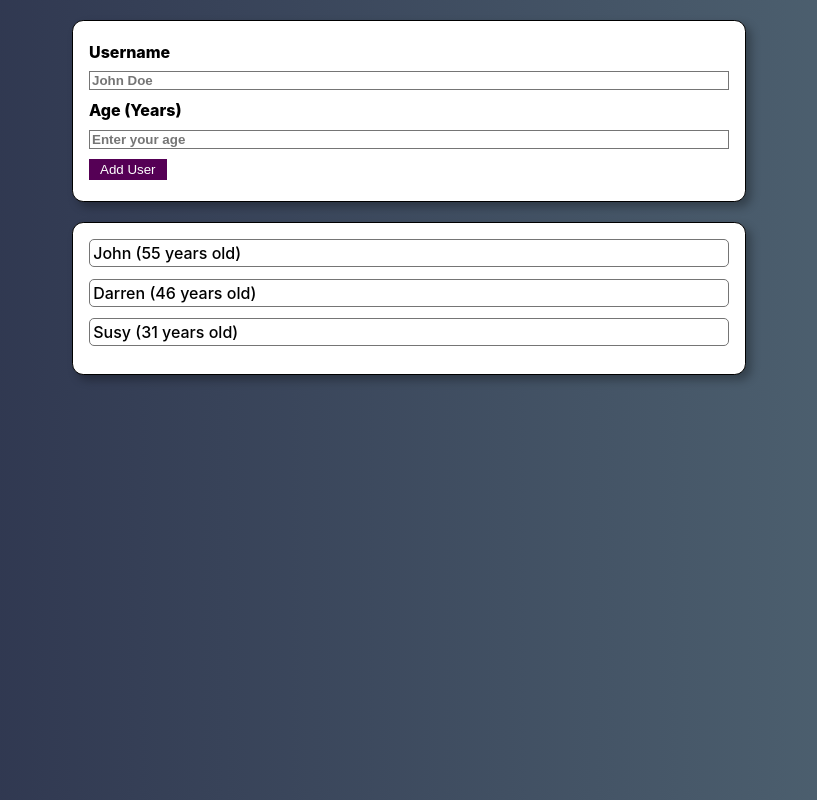
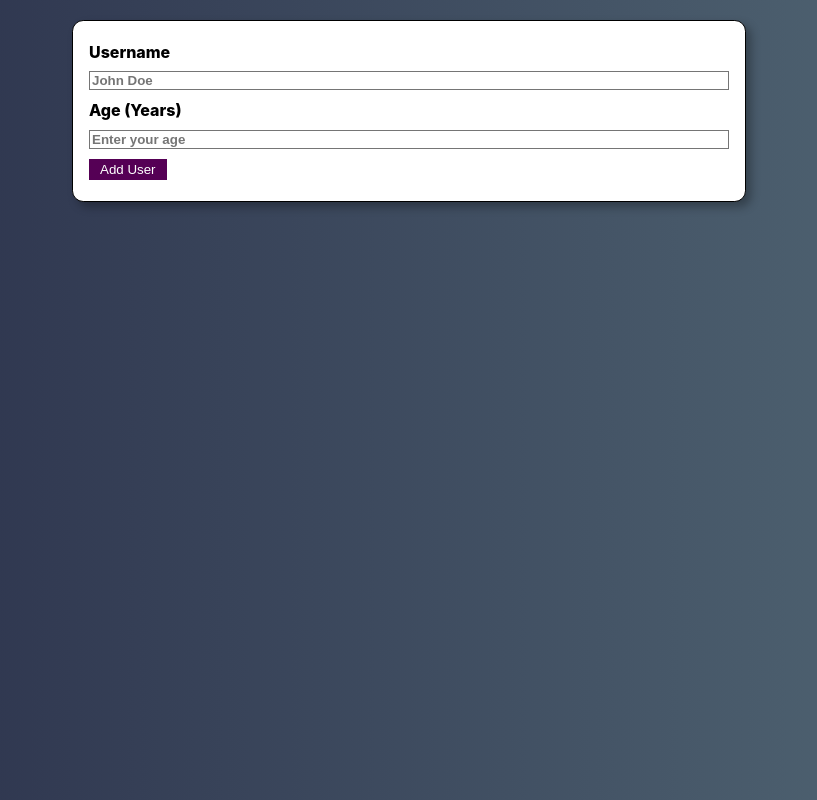
Before and after one commit to m100dev/userlist-app, a React (Create React App) app: page / in a window 1280 px wide. Shown: the whole page, without its empty margins (231-1048 px from the left). Built offline with nearby package versions, Linux system fonts and the light colour scheme.

Commit message:
refactored code and removed NewUsers component as it wasn't really needed. Also added checks to user inputs to ensure that proper inputs are used

```diff
--- a/src/App.js
+++ b/src/App.js
@@ -1,31 +1,13 @@
 import React, { useState } from 'react';
 
-import NewUsers from './components/NewUsers/NewUsers';
+import NewUsersForm from './components/NewUsers/NewUsersForm';
 import UserList from './components/UserList';
 
 import './App.css';
 
-const DUMMY_USERS = [
-  {
-    id: 'e1',
-    name: 'John',
-    age: 55
-  },
-  {
-    id: 'e2',
-    name: 'Darren',
-    age: 46
-  },
-  {
-    id: 'e3',
-    name: 'Susy',
-    age: 31
-  },
+function App() {
 
-];
-
-function App() {
-  const[userData, setUserData] = useState(DUMMY_USERS);
+  const[userData, setUserData] = useState('');
 
   const addNewUser = (newUser) => {
     const user = {
@@ -35,12 +17,10 @@ function App() {
     setUserData((prevUserData) => [...prevUserData, user]);
   };
 
-  console.log(userData);
-
   return (
     <div className="App">
-      <NewUsers onSaveUserData={addNewUser} />
-      <UserList userItem={userData} />
+      <NewUsersForm onSaveUserData={addNewUser} />
+      {userData.length > 0 && <UserList userItem={userData} />}
     </div>
   );
 }
--- a/src/components/Modals/ErrorModal.js
+++ b/src/components/Modals/ErrorModal.js
@@ -5,10 +5,10 @@ import './ErrorModal.css';
 
 const ErrorModal = (props) => {
 
-
-
+    // When the user clicks on the okay, it sends state info to parent component
+    // to update the showErrorModal state.
     const handleModalClose = () => {
-        console.log('modal close')
+        props.onSaveErrorModalClose(false);
     };
 
     return (
--- a/src/components/NewUsers/NewUsers.js
+++ /dev/null
@@ -1,24 +0,0 @@
-import React from 'react';
-import Card from '../../utility/Card';
-import NewUsersForm from './NewUsersForm';
-
-import './NewUsers.css';
-
-const NewUsers = props => {
-
-    const saveSubmitData = (savedData) => {
-        const newUserData = {
-            ...savedData
-        }
-
-        props.onSaveUserData(newUserData);
-    };
-
-    return (
-        <Card>
-            <NewUsersForm onSaveSubmitData={saveSubmitData}/>
-        </Card>
-    );
-};
-
-export default NewUsers;
--- a/src/components/NewUsers/NewUsersForm.css
+++ b/src/components/NewUsers/NewUsersForm.css
@@ -28,7 +28,7 @@
     background-color: rgb(85, 0, 85);
     border: 1px solid rgb(85, 0, 85);
     color: white;
-    padding: 2px 10px
+    padding: 2px 10px;
 }
 
 .user-form__actions button:hover {
--- a/src/components/NewUsers/NewUsersForm.js
+++ b/src/components/NewUsers/NewUsersForm.js
@@ -1,6 +1,7 @@
 import React, { useState } from 'react';
 import { v4 as uuidv4 } from 'uuid';
 import ErrorModal from '../Modals/ErrorModal';
+import Card from '../../utility/Card';
 
 import './NewUsersForm.css';
 
@@ -9,42 +10,58 @@ const NewUsersForm = props => {
     const[userName, setUserName] = useState('');
     const[userAge, setUserAge] = useState('');
     const[showErrorModal, setShowErrorModal] = useState(false);
+    const[errorMessage, setErrorMessage] = useState('There was an error with adding your user');
 
     const handleUserChange = (event) => {
-        setUserName((prevName) => setUserName(event.target.value));
-    }
+        setUserName(event.target.value);
+    };
 
     const handleAgeChange = (event) => {
-        setUserAge((prevAge) => setUserAge(event.target.value));
-    }
+        setUserAge(event.target.value);
+    };
 
     const handleSubmit = (event) => {
         event.preventDefault();
 
-        if(userName.trim().length === 0 || userAge <= 0) {
+        // Checks if the user provided a name
+        if(userName.trim().length === 0) {
+            const message = 'Please enter a valid name and age (non-empty values)';
+            setErrorMessage(message);
             setShowErrorModal(true);
             return;
-        }
+        };
 
+        // Checks if user provided a valid age
+        if(userAge <= 0) {
+            const message = 'Please enter a valid age greater than 0';
+            setErrorMessage(message);
+            setShowErrorModal(true);
+            return;
+        };
+
+        // Creating new state to be passed to parent component to update userData state
         const newUser = {
             id: uuidv4(),
             name: userName,
             age: userAge
         };
 
-        props.onSaveSubmitData(newUser);
+        // Lifting up new user State
+        props.onSaveUserData(newUser);
 
+        // Clearing form input fields
         setUserName('');
         setUserAge('');
     };
 
-    if(setShowErrorModal) {
-
-    }
+    // Retrieves ErrorModal state from ErrorModal component
+    const saveErrorModalClose = errorModalState => {
+        setShowErrorModal(errorModalState);
+    };
 
     return (
-        <>
-            {showErrorModal && <ErrorModal errorMessage='test message'/>}
+        <Card>
+            {showErrorModal && <ErrorModal errorMessage={errorMessage} onSaveErrorModalClose={saveErrorModalClose}/>}
             <form className='user-form' onSubmit={handleSubmit}>
                 <div>
                     <label className='user-form__label'>Username</label>
@@ -68,7 +85,7 @@ const NewUsersForm = props => {
                     <button type='submit'>Add User</button>
                 </div>
             </form>
-        </>
+        </Card>
     );
 };
 
```
Also changed, not shown: src/components/NewUsers/NewUsers.css (deleted).
